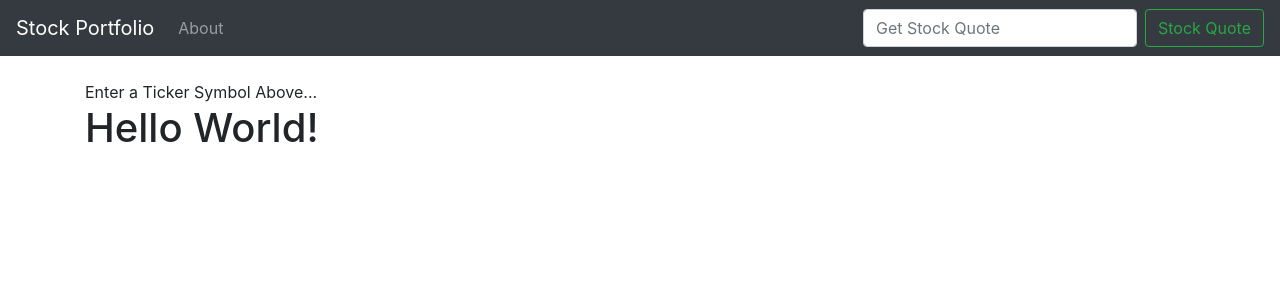
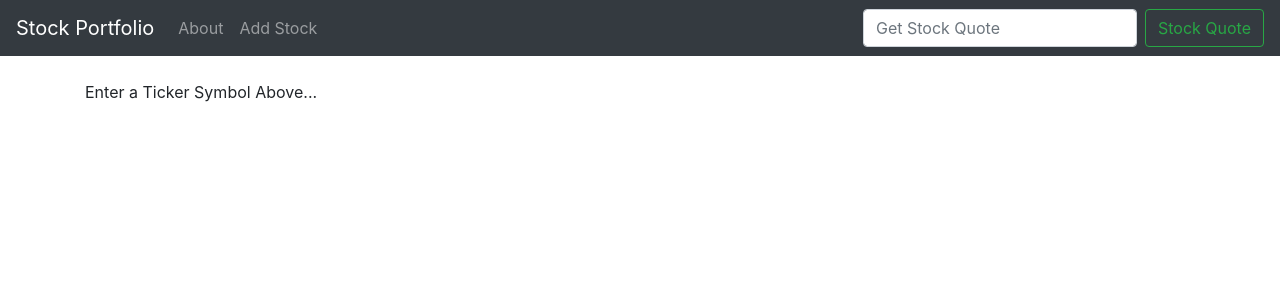
Before and after one commit to armandomcontreras/djangostock, a Django app: page / in a window 1280 px wide. Shown: the top 300 px of the page. Run offline with Django 5.2, Linux system fonts and the light colour scheme.

Commit message:
add add_stock page

```diff
--- a/stocks/quotes/templates/base.html
+++ b/stocks/quotes/templates/base.html
@@ -22,6 +22,9 @@
 
       <li class="nav-item">
         <a class="nav-link" href="{% url 'about' %}">About</a>
+      </li>
+      <li class="nav-item">
+        <a class="nav-link" href="{% url 'add_stock' %}">Add Stock</a>
       </li>
     </ul>
     <form action="{% url 'home' %}" class="form-inline my-2 my-lg-0" method="POST">
--- a/stocks/quotes/templates/home.html
+++ b/stocks/quotes/templates/home.html
@@ -4,11 +4,6 @@
 {% if ticker %}
     {{ ticker }}
 {% endif %}
-
-
-<h1>Hello World!</h1>
-<br/>
-<br/>
 
 {% if api %}
     {% if api == "Error..." %}
--- a/stocks/quotes/urls.py
+++ b/stocks/quotes/urls.py
@@ -5,5 +5,6 @@ from . import views
 urlpatterns = [
     path('', views.home, name="home"),
     path('about.html', views.about, name="about"),
+    path('add_stock.html', views.add_stock, name="add_stock"),
 
 ]
--- a/stocks/quotes/views.py
+++ b/stocks/quotes/views.py
@@ -7,14 +7,13 @@ def home(request):
 
     if request.method == 'POST':
         ticker = request.POST['ticker']
-        api_request = requests.get(
-            "https://cloud.iexapis.com/stable/stock/" + ticker + "/quote?token=pk_9838a657f54d4ef0a27147ffd8012c1a")
+        api_request = requests.get("https://cloud.iexapis.com/stable/stock/" + ticker + "/quote?token=pk_9838a657f54d4ef0a27147ffd8012c1a")
 
         try:
             api = json.loads(api_request.content)
         except Exception as e:
             api = "Error..."
-            return render(request, 'home.html', {'api': api})
+        return render(request, 'home.html', {'api': api})
 
     else:
         return render(request, 'home.html', {'ticker': "Enter a Ticker Symbol Above..."})
@@ -25,3 +24,6 @@ def home(request):
 
 def about(request):
     return render(request, 'about.html', {})
+
+def add_stock(request):
+    return render(request, 'add_stock.html', {})
```
Also changed, not shown: stocks/quotes/templates/add_stock.html (added, +7 -0 lines).
